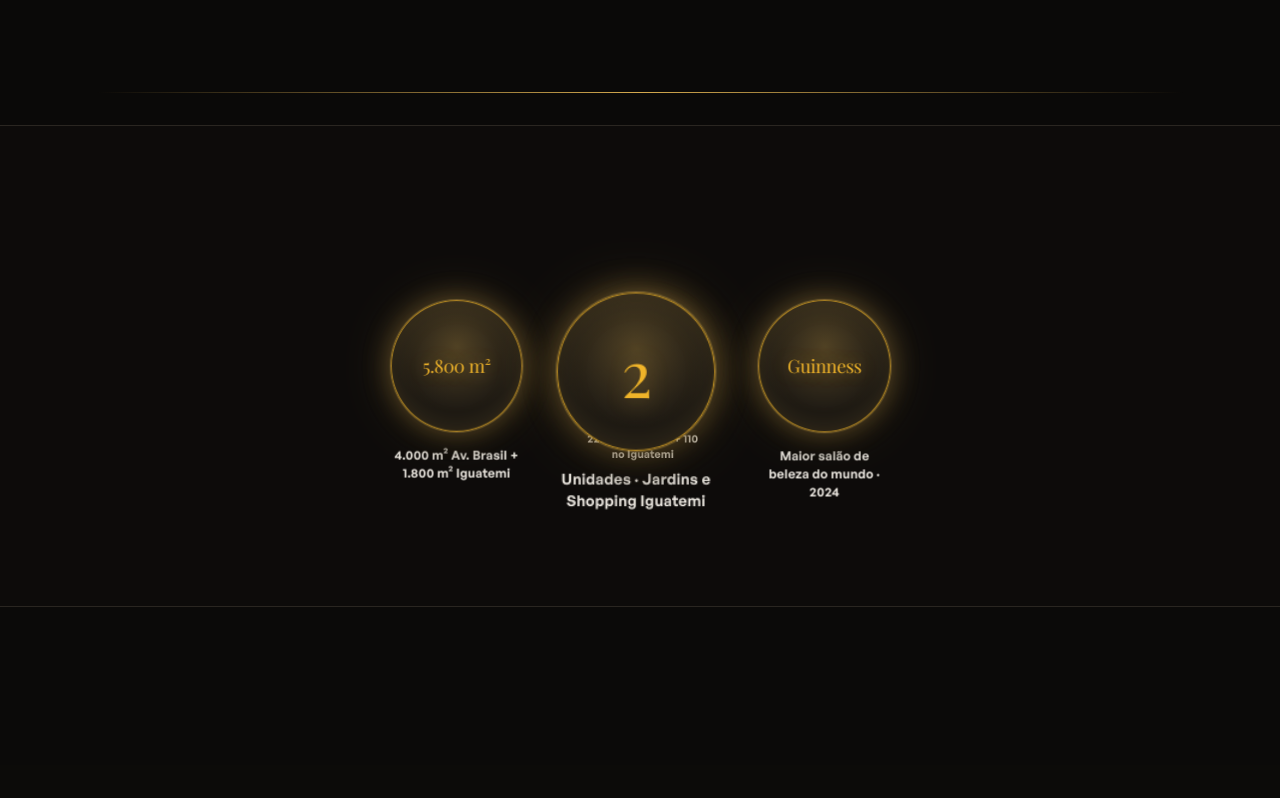
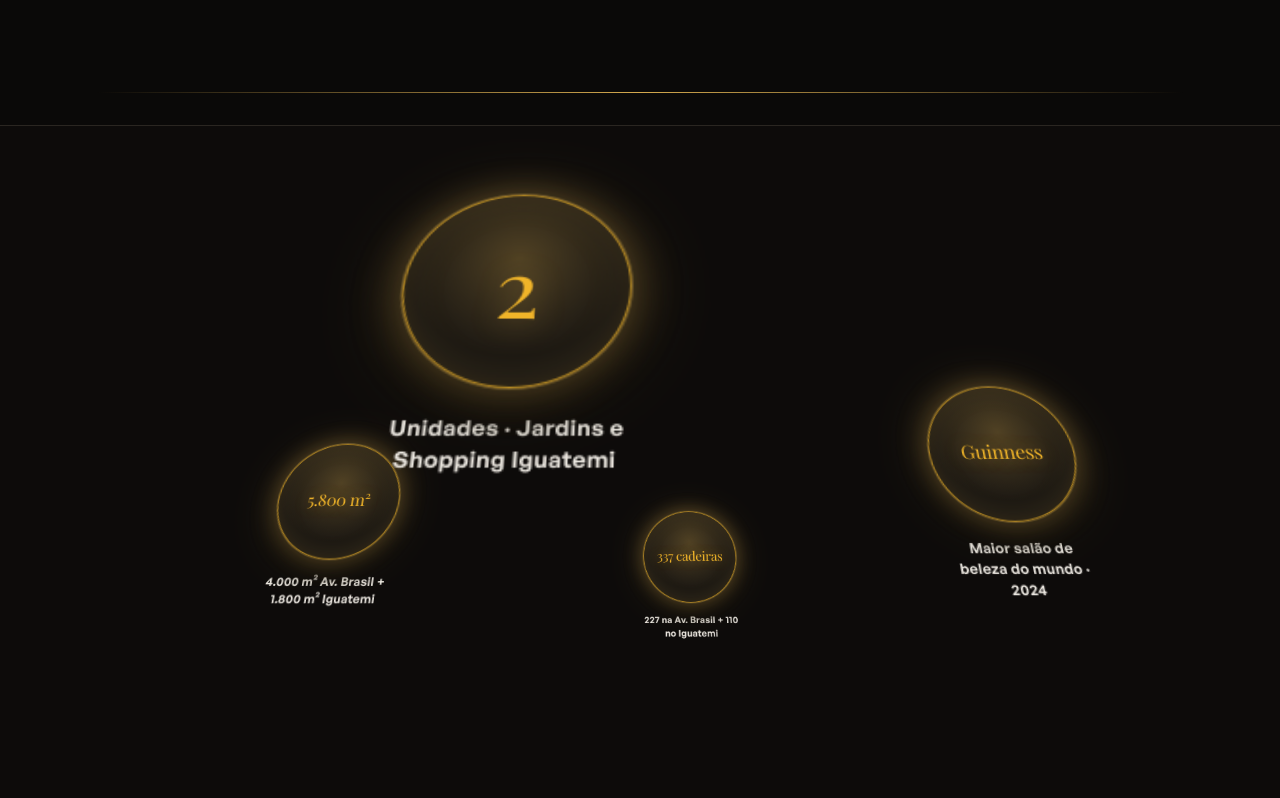
Before and after one commit to contatovinicaetano93-commits/rom-conceptsite, a Next.js app: page / in a window 1280 px wide. Shown: the part 3300-4098 px from the top of the page. Built offline with nearby package versions, Linux system fonts and the light colour scheme.

Commit message:
feat(landing): deepen stats orbit radius and 3D space
Widen the medallion orbit, tighten perspective, and add a ring tilt
so the circles read with more spatial depth while spinning.

Co-authored-by: contatovinicaetano93-commits <contatovinicaetano93-commits@users.noreply.github.com>

```diff
--- a/src/app/globals.css
+++ b/src/app/globals.css
@@ -465,19 +465,20 @@ h3,
   }
 }
 
-/* Stats medallions — continuous 3D orbit */
+/* Stats medallions — continuous 3D orbit (wide radius + spatial depth) */
 .stats-orbit {
-  --orbit-duration: 28s;
-  --orbit-radius: 9.25rem;
+  --orbit-duration: 32s;
+  --orbit-radius: 13.5rem;
+  --orbit-tilt: 18deg;
 }
 
 .stats-orbit__stage {
   position: relative;
   display: grid;
   place-items: center;
-  height: clamp(18rem, 42vw, 22rem);
-  perspective: 1100px;
-  perspective-origin: 50% 42%;
+  height: clamp(22rem, 52vw, 30rem);
+  perspective: 820px;
+  perspective-origin: 50% 45%;
 }
 
 .stats-orbit__ring {
@@ -495,18 +496,14 @@ h3,
   place-items: center;
   transform-style: preserve-3d;
   transform: rotateY(calc(var(--orbit-index) * 90deg)) translateZ(var(--orbit-radius));
-  backface-visibility: hidden;
-  -webkit-backface-visibility: hidden;
 }
 
-/* Cancels ring rotation */
+/* Cancels ring Y-spin only — keep faces camera-locked */
 .stats-orbit__billboard {
   display: grid;
   place-items: center;
   transform-style: preserve-3d;
-  animation: stats-orbit-spin var(--orbit-duration) linear infinite reverse;
-  backface-visibility: hidden;
-  -webkit-backface-visibility: hidden;
+  animation: stats-orbit-counter var(--orbit-duration) linear infinite;
 }
 
 /* Cancels each item's base orbit angle — keeps every face readable */
@@ -518,8 +515,6 @@ h3,
   text-align: center;
   transform-style: preserve-3d;
   transform: rotateY(calc(var(--orbit-index) * -90deg));
-  backface-visibility: hidden;
-  -webkit-backface-visibility: hidden;
 }
 
 .stats-orbit__medallion {
@@ -572,16 +567,31 @@ h3,
 
 @keyframes stats-orbit-spin {
   from {
+    transform: rotateX(var(--orbit-tilt)) rotateY(0deg);
+  }
+  to {
+    transform: rotateX(var(--orbit-tilt)) rotateY(360deg);
+  }
+}
+
+@keyframes stats-orbit-counter {
+  from {
     transform: rotateY(0deg);
   }
   to {
-    transform: rotateY(360deg);
+    transform: rotateY(-360deg);
   }
 }
 
 @media (min-width: 768px) {
   .stats-orbit {
-    --orbit-radius: 11.5rem;
+    --orbit-radius: 18.5rem;
+    --orbit-tilt: 20deg;
+  }
+
+  .stats-orbit__stage {
+    height: clamp(26rem, 48vw, 34rem);
+    perspective: 760px;
   }
 
   .stats-orbit__medallion {
@@ -607,14 +617,28 @@ h3,
   }
 }
 
-@media (max-width: 767px) {
+@media (min-width: 1024px) {
   .stats-orbit {
-    --orbit-radius: 7.25rem;
-    --orbit-duration: 32s;
+    --orbit-radius: 21rem;
+    --orbit-tilt: 22deg;
   }
 
   .stats-orbit__stage {
-    height: 17rem;
+    height: 36rem;
+    perspective: 720px;
+  }
+}
+
+@media (max-width: 767px) {
+  .stats-orbit {
+    --orbit-radius: 10.5rem;
+    --orbit-duration: 36s;
+    --orbit-tilt: 16deg;
+  }
+
+  .stats-orbit__stage {
+    height: 21rem;
+    perspective: 900px;
   }
 
   .stats-orbit__medallion {
```
